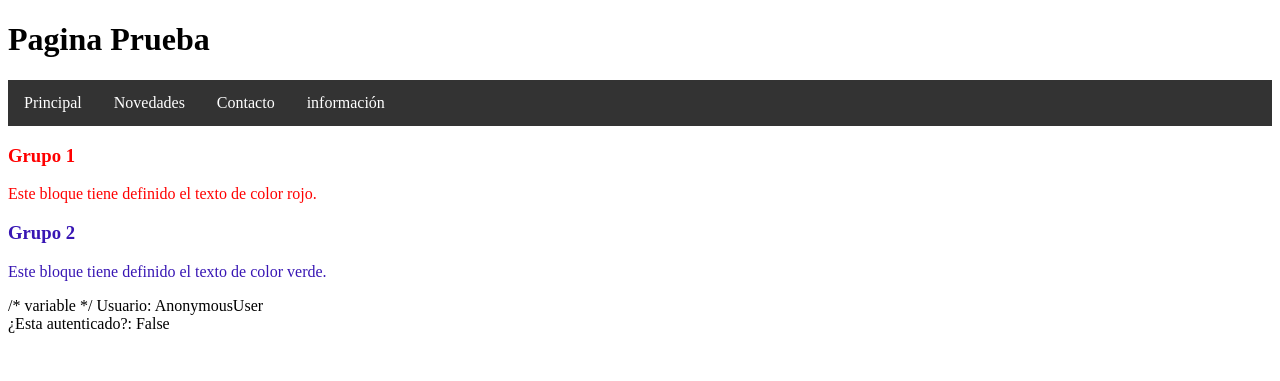
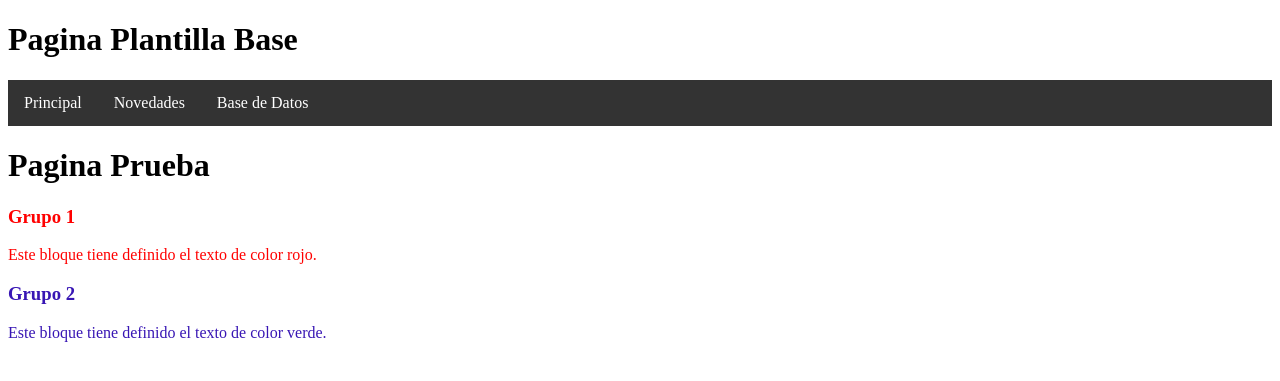
Before and after one commit to MoisesEnrique/proy02, a Django app: page / in a window 1280 px wide. Shown: the top 381 px of the page. Run offline with Django 3.2, Linux system fonts and the light colour scheme.

Commit message:
Modificando los menus

```diff
--- a/src/templates/base.html
+++ b/src/templates/base.html
@@ -1,3 +1,4 @@
+{% load static %}
 <!DOCTYPE html>
 <html lang="en">
 <head>
@@ -11,10 +12,9 @@
     <h1>Pagina Plantilla Base</h1>
 
     <ul class="menu9">
-        <li><a class="activo" href="#index">Principal</a></li>
-        <li><a href="#novedades">Novedades</a></li>
-        <li><a href="#contacto">Contacto</a></li>
-        <li><a href="#informacion">información</a></li>
+        <li><a class="activo" href="/">Principal</a></li>
+        <li><a href="/primera">Novedades</a></li>
+        <li><a href="/admin">Base de Datos</a></li>
     </ul>
 
     {% block content %}
--- a/src/templates/home.html
+++ b/src/templates/home.html
@@ -1,23 +1,7 @@
-{% load static %}
-<!DOCTYPE html>
-<html lang="es">
-<head>
-    <meta charset="UTF-8">
-    <meta http-equiv="X-UA-Compatible" content="IE=edge">
-    <meta name="viewport" content="width=device-width, initial-scale=1.0">
-    <title>Document</title>
-    <link type="text/css" rel="stylesheet" href="{% static 'css/estilo.css' %}"/>
-</head>
-<body>
+{% extends 'base.html' %}
+
+{% block content %}
     <h1>Pagina Prueba</h1>
-
-    <ul class="menu9">
-        <li><a class="activo" href="#index">Principal</a></li>
-        <li><a href="#novedades">Novedades</a></li>
-        <li><a href="#contacto">Contacto</a></li>
-        <li><a href="#informacion">información</a></li>
-      </ul>
-
 
     <div id="parrafo1">
 
@@ -33,12 +17,4 @@
 
      </div>
 
-
-    /* variable */
-    Usuario: {{ request.user }}
-
-    <br>
-    ¿Esta autenticado?: {{ request.user.is_authenticated }}
-
-</body>
-</html>
+{% endblock %}
```
Also changed, not shown: src/templates/primera.html (+5 -11 lines).
